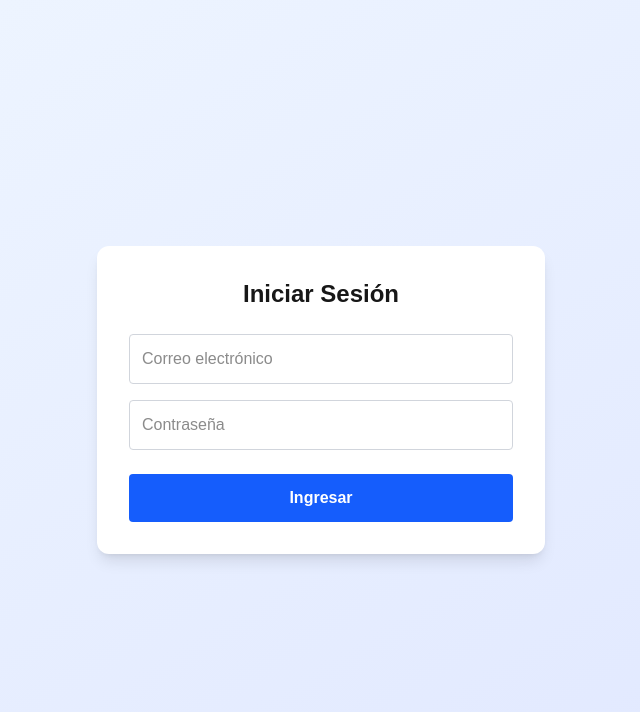
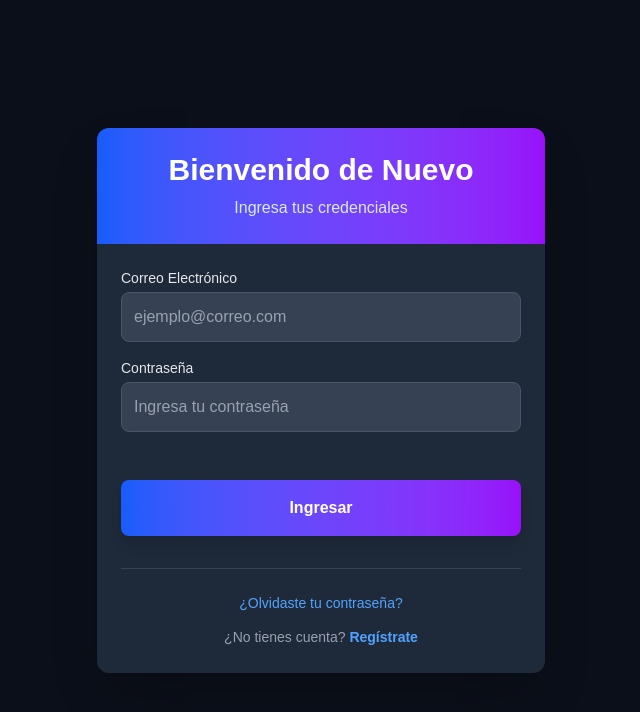
Before and after one commit to proyectotureporte/total, a Next.js app: page /login in a window 1280 px wide. Shown: the top 712 px of the page, without its empty margins (319-959 px from the left). Built offline with nearby package versions, Linux system fonts and the light colour scheme.

Commit message:
LOGIN CORREGIDO

```diff
--- a/src/app/login/page.tsx
+++ b/src/app/login/page.tsx
@@ -35,34 +35,91 @@ export default function LoginPage() {
   }
 
   return (
-    <div className="min-h-screen flex items-center justify-center bg-gradient-to-br from-blue-50 to-indigo-100">
-      <form onSubmit={handleSubmit} className="bg-white p-8 rounded-xl shadow-lg w-full max-w-md">
-        <h2 className="text-2xl font-bold mb-6 text-center">Iniciar Sesión</h2>
-        {error && <div className="mb-4 text-red-600">{error}</div>}
+    <div className="min-h-screen bg-[#0b0f19] flex items-center justify-center p-4">
+      <div className="w-full max-w-md bg-gray-800 rounded-xl shadow-2xl overflow-hidden">
+        {/* Header */}
+        <div className="bg-gradient-to-r from-blue-600 to-purple-600 p-6 text-center">
+          <h2 className="text-3xl font-bold text-white">Bienvenido de Nuevo</h2>
+          <p className="text-blue-100 mt-2">Ingresa tus credenciales</p>
+        </div>
+
+        {/* Content */}
+        <div className="p-6">
+          {error && (
+            <div className="mb-6 p-4 bg-red-600 text-white rounded-lg text-sm text-center animate-pulse">
+              {error}
+            </div>
+          )}
+
+          <form onSubmit={handleSubmit} className="space-y-4">
+            <div>
+              <label htmlFor="correo" className="block text-sm font-medium mb-1 text-gray-200">
+                Correo Electrónico
+              </label>
               <input
+                id="correo"
                 type="email"
-          placeholder="Correo electrónico"
+                placeholder="ejemplo@correo.com"
                 value={correo}
                 onChange={e => setCorreo(e.target.value)}
-          className="w-full mb-4 p-3 rounded border border-gray-300"
                 required
+                className="w-full p-3 rounded-lg bg-gray-700 border border-gray-600 focus:border-blue-500 focus:outline-none focus:ring-2 focus:ring-blue-500/20 placeholder-gray-400 text-white transition-all"
               />
+            </div>
+
+            <div>
+              <label htmlFor="contrasena" className="block text-sm font-medium mb-1 text-gray-200">
+                Contraseña
+              </label>
               <input
+                id="contrasena"
                 type="password"
-          placeholder="Contraseña"
+                placeholder="Ingresa tu contraseña"
                 value={contrasena}
                 onChange={e => setContrasena(e.target.value)}
-          className="w-full mb-6 p-3 rounded border border-gray-300"
                 required
+                className="w-full p-3 rounded-lg bg-gray-700 border border-gray-600 focus:border-blue-500 focus:outline-none focus:ring-2 focus:ring-blue-500/20 placeholder-gray-400 text-white transition-all"
               />
+            </div>
+
             <button
               type="submit"
               disabled={loading}
-          className="w-full bg-blue-600 text-white font-semibold py-3 rounded hover:bg-blue-700 transition"
+              className="w-full bg-gradient-to-r from-blue-600 to-purple-600 hover:from-blue-700 hover:to-purple-700 disabled:from-gray-600 disabled:to-gray-600 disabled:cursor-not-allowed transition-all duration-300 rounded-lg p-4 font-semibold text-white mt-8 transform hover:scale-[1.02] active:scale-[0.98] shadow-lg"
             >
-          {loading ? 'Ingresando...' : 'Ingresar'}
+              {loading ? (
+                <span className="flex items-center justify-center">
+                  <svg className="animate-spin -ml-1 mr-3 h-5 w-5 text-white" xmlns="http://www.w3.org/2000/svg" fill="none" viewBox="0 0 24 24">
+                    <circle className="opacity-25" cx="12" cy="12" r="10" stroke="currentColor" strokeWidth="4"></circle>
+                    <path className="opacity-75" fill="currentColor" d="M4 12a8 8 0 018-8V0C5.373 0 0 5.373 0 12h4zm2 5.291A7.962 7.962 0 014 12H0c0 3.042 1.135 5.824 3 7.938l3-2.647z"></path>
+                  </svg>
+                  Ingresando...
+                </span>
+              ) : (
+                'Ingresar'
+              )}
             </button>
           </form>
+
+          <div className="flex flex-col items-center mt-8 space-y-3 pt-6 border-t border-gray-700">
+            <a
+              href="#"
+              className="text-sm text-blue-400 hover:text-blue-300 hover:underline transition-colors"
+            >
+              ¿Olvidaste tu contraseña?
+            </a>
+            <div className="text-center">
+              <span className="text-gray-400 text-sm">¿No tienes cuenta? </span>
+              <a
+                href="/registro"
+                className="text-sm text-blue-400 hover:text-blue-300 hover:underline font-semibold transition-colors"
+              >
+                Regístrate
+              </a>
+            </div>
+          </div>
+        </div>
+      </div>
     </div>
   )
 }
```
Lines whose indentation alone changed are shown as unchanged.
